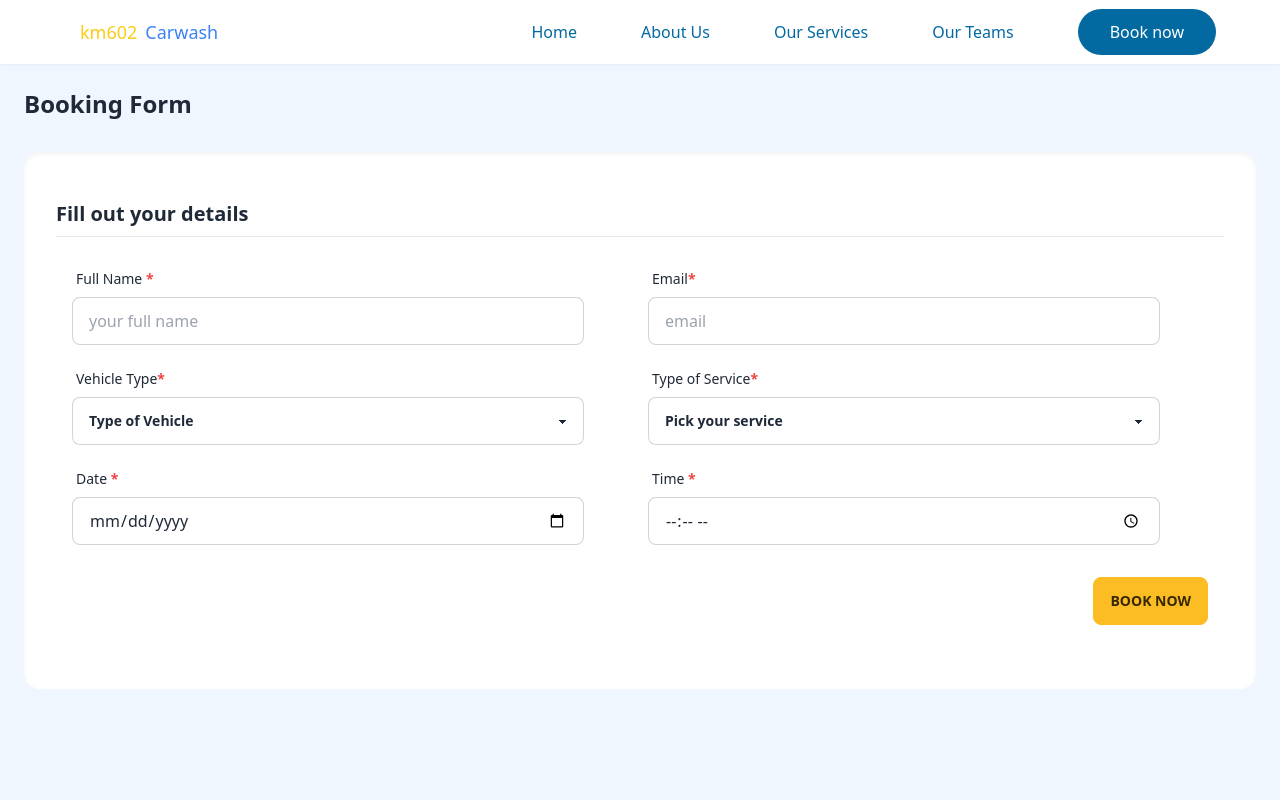
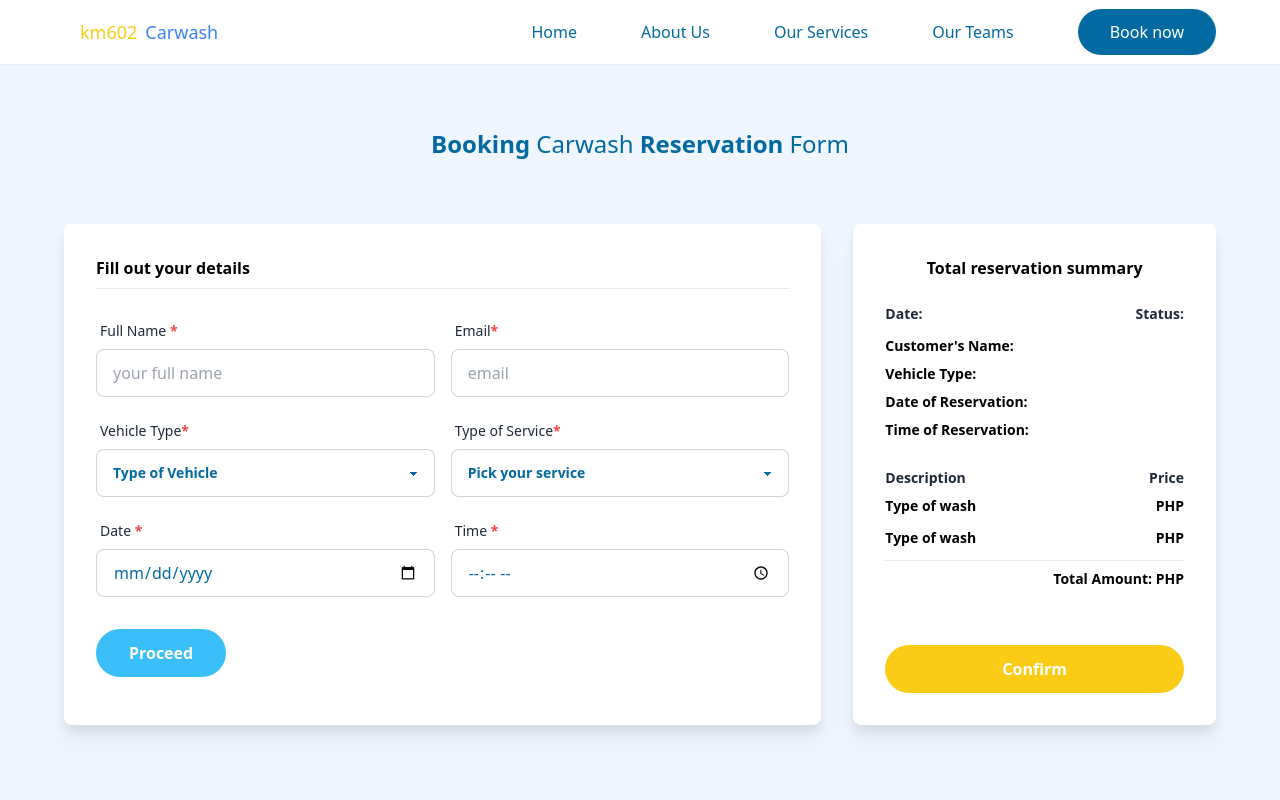
Before and after one commit to dongumayagay/km602, a SvelteKit app: page /book in a window 1280 px wide. Shown: the top 800 px of the page. Built offline with nearby package versions, Linux system fonts and the light colour scheme.

Commit message:
change booking UI

```diff
--- a/src/routes/(client)/book/+page.svelte
+++ b/src/routes/(client)/book/+page.svelte
@@ -28,14 +28,14 @@
 	<title>Book | km602</title>
 </svelte:head>
 
-<main>
-	<div class="bg-blue-50 p-6">
-		<h1 class="font-semibold text-2xl pb-8">Booking Form</h1>
-		<div class="card bg-base-100 shadow-inner mx-auto py-4 mb-24">
-			<div class="card-body">
-				<h2 class="card-title">Fill out your details</h2>
-				<hr>
-				<form on:submit|preventDefault={submitHandler} class="grid grid-cols-2 gap-4 p-4">
+<main class="bg-blue-50">
+	<div class="min-h-screen lg:px-16 px-4 text-sky-700">
+		<p class="text-2xl py-16 text-center"><span class="font-bold">Booking </span> Carwash <span class="font-bold"> Reservation </span>Form</p>
+		<div class="lg:grid lg:grid-cols-3 gap-8">
+			<div class="col-span-2 bg-white rounded-lg p-8 drop-shadow-xl">
+				<p class="font-semibold text-black">Fill out your details</p>
+				<hr class="my-2">
+				<form on:submit|preventDefault={submitHandler} class="lg:grid lg:grid-cols-2 gap-4 py-4">
 					<div class="form-control">
 						<label for="#" class="label">
 							<span class="label-text font-medium">Full Name <span class="text-red-500 font-extrabold">*</span></span>
@@ -90,16 +90,49 @@
 						</label>
 						<input required name="time" type="time" placeholder="time" class="input input-bordered max-w-lg" />
 					</div>
-					<div class="card-actions justify-end col-span-2 pt-4">
-						<button class="btn btn-warning">Book Now</button>
+					<div class="pt-4">
+						<button class="btn btn-ghost bg-info hover:bg-info/75 text-white px-8 capitalize rounded-full text-base">Proceed</button>
 					</div>
 				</form>
+			</div>
+			<div class="bg-white border-gray-300 text-black font-semibold grid content-between rounded-lg p-8 my-16 lg:m-0 drop-shadow-xl">
 
+
+				<div>
+					<p class=" text-black text-center mb-6">Total reservation summary</p>
+					<p class="label label-text p-0 mb-2">
+						<span>Date:</span>
+						<span>Status:</span>
+					</p>
+					<p class="text-sm py-1">Customer's Name:</p>
+					<p class="text-sm py-1">Vehicle Type:</p>
+					<p class="text-sm py-1">Date of Reservation:</p>
+					<p class="text-sm py-1">Time of Reservation:</p>
+					<p class="label p-0 mt-6  label-text">
+						<span>Description</span>
+						<span>Price</span>
+					</p>
+					<p class="label p-0 my-1">
+						<span class="text-sm py-1">Type of wash</span>
+						<span class="text-sm py-1">PHP</span>
+					</p>
+					<p class="label p-0 my-1">
+						<span class="text-sm py-1">Type of wash</span>
+						<span class="text-sm py-1">PHP</span>
+					</p>
+					<hr class="my-2">
+					<p class="text-right text-sm">Total Amount: PHP</p>
+				</div>
+
+				<div class="mt-5 lg:mt-0">
+					<button class="btn btn-ghost text-white capitalize text-base bg-yellow-400 hover:bg-yellow-300 btn-block rounded-full">confirm</button>
+				</div>
 			</div>
 		</div>
+
 	</div>
 
-	<div class="h-80 bg-base-100"></div>
+	<div class="h-40"></div>
 </main>
 
 <Footer />
```
